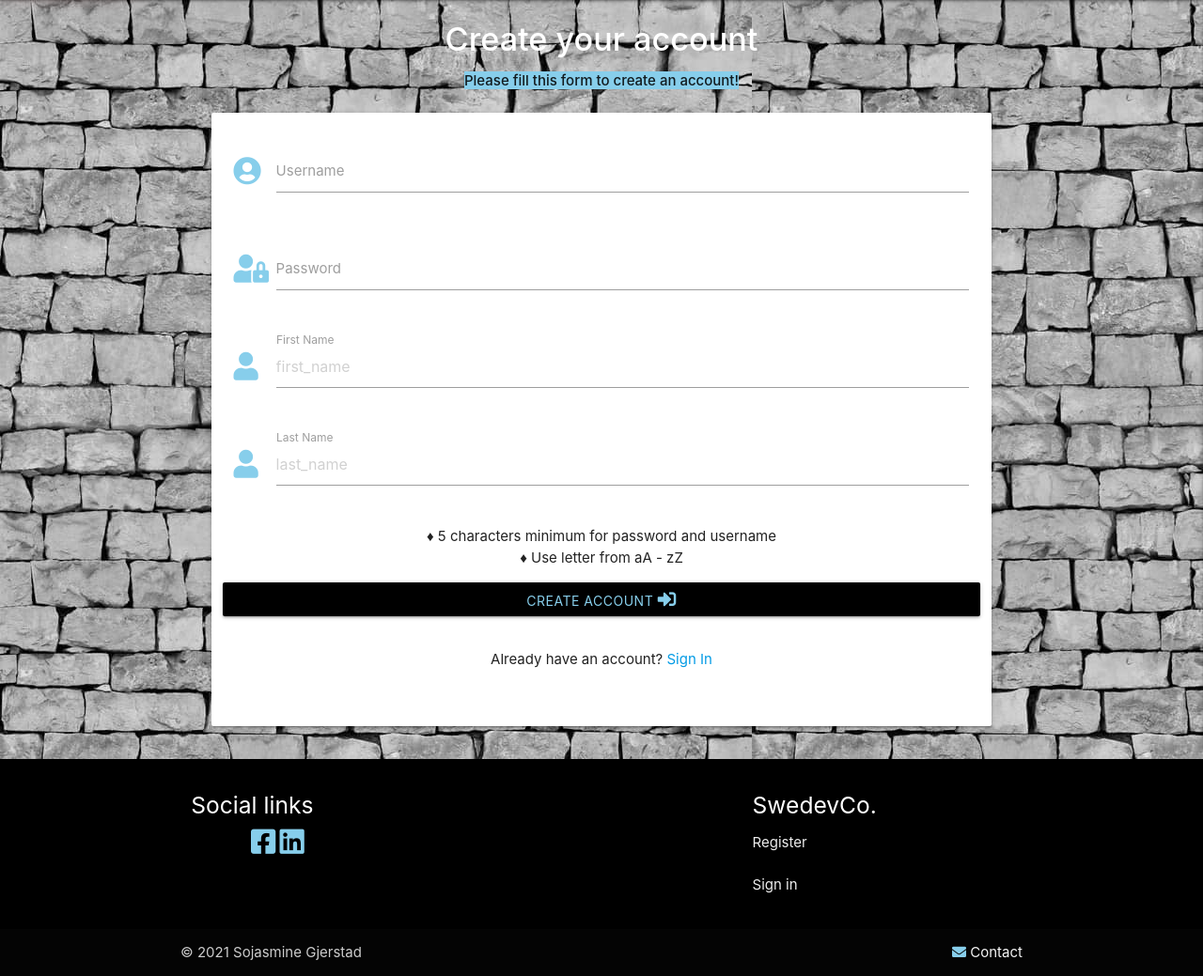
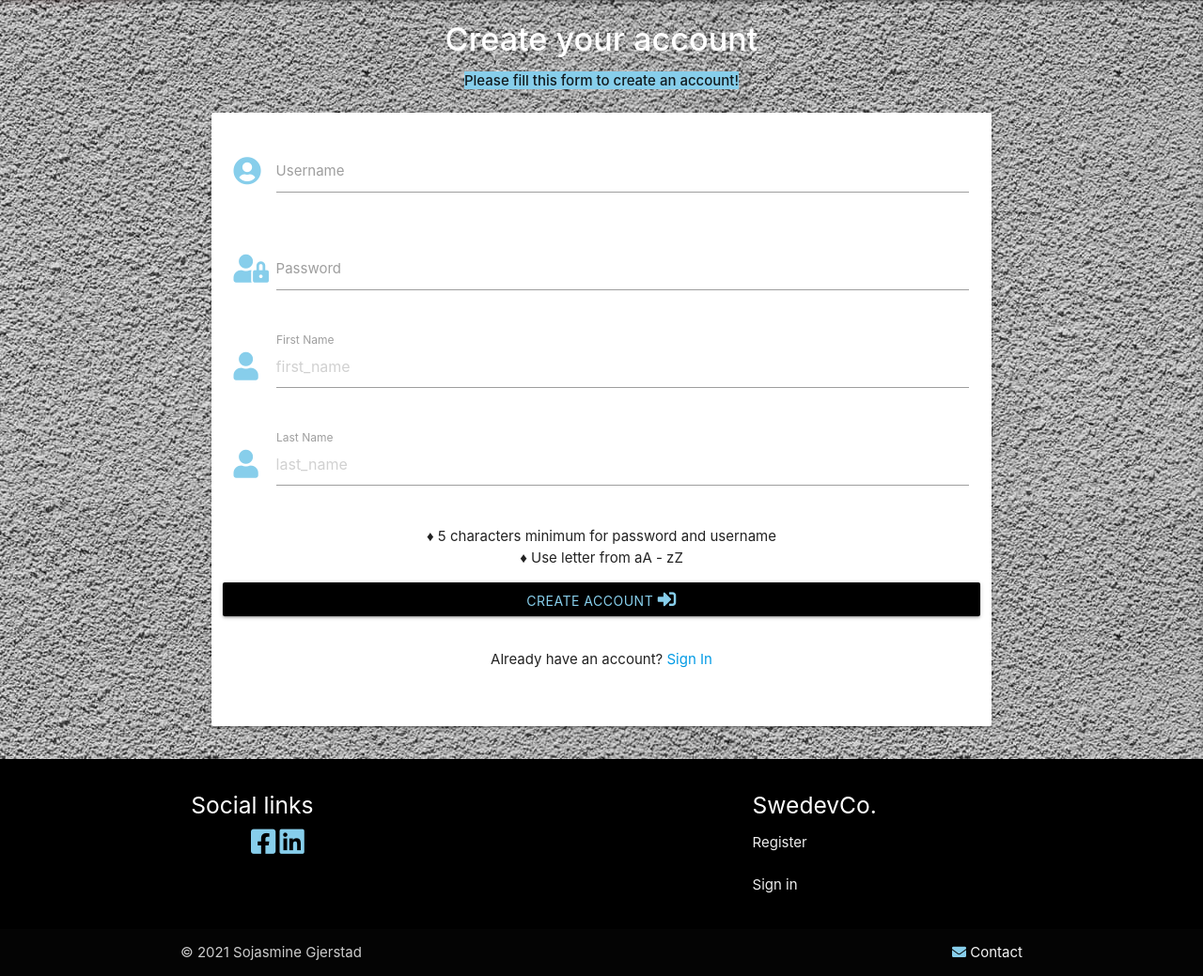
Before and after one commit to Sojasmine/swedevco, a Flask app: page /register in a window 1280 px wide. Shown: the part 64-1103 px from the top of the page at 94% size. Run offline with Flask 2, Linux system fonts and the light colour scheme; some libraries are stand-ins or nearby versions; some web fonts are replaced.

Commit message:
Update the design content in READ me.

```diff
--- a/templates/register.html
+++ b/templates/register.html
@@ -5,7 +5,7 @@
 {% block styles %}
 <style>
    body {
-     background-image: url('../static/images/img5.jpg');
+     background-image: url('../static/images/img9.jpg');
    }
    p span {
        background-color: skyblue;
```
Also changed, not shown: README.md.
